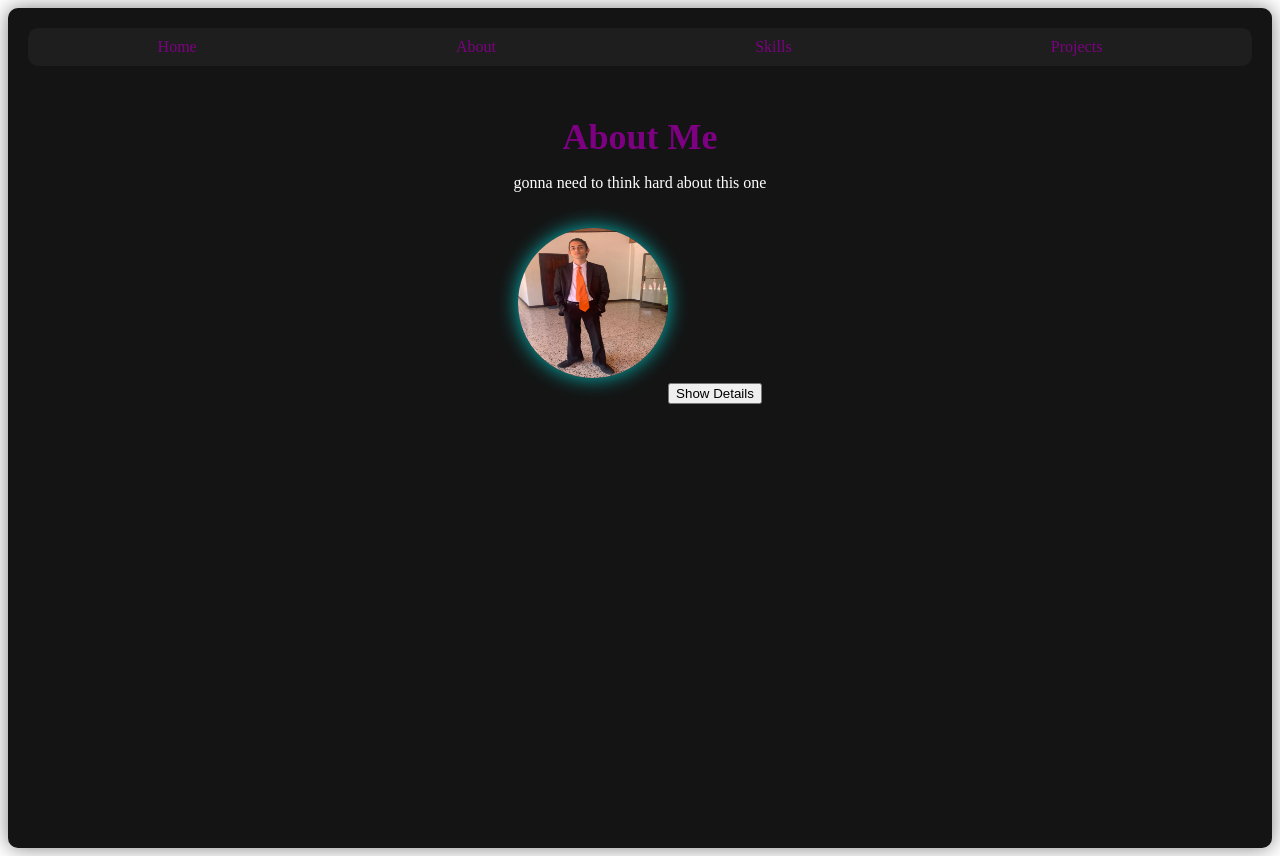
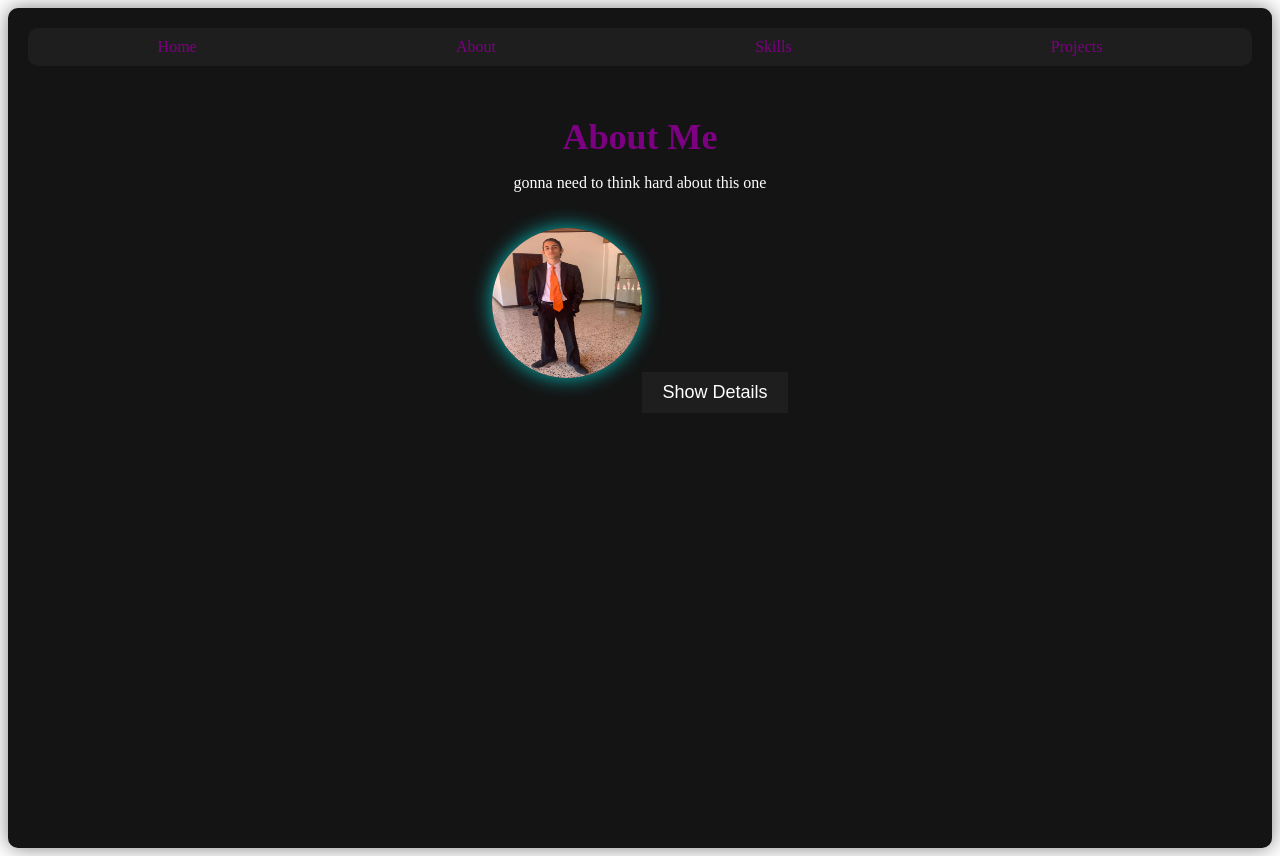
Before and after one commit to 110220004/myReact-portfolio, a React (Create React App) app: page /about in a window 1280 px wide. Built offline with nearby package versions, Linux system fonts and the light colour scheme.

Commit message:
updated about.js
changed the button so that it could look like the get in touch button from home.js

```diff
--- a/package.json
+++ b/package.json
@@ -3,6 +3,7 @@
   "version": "0.1.0",
   "private": true,
   "dependencies": {
+    "@nextui-org/react": "^2.4.2",
     "@testing-library/jest-dom": "^5.17.0",
     "@testing-library/react": "^13.4.0",
     "@testing-library/user-event": "^13.5.0",
--- a/src/components/About.js
+++ b/src/components/About.js
@@ -17,7 +17,7 @@ const About = () => {
       <h2 className="title">About Me</h2>
       <p className="description">gonna need to think hard about this one</p>
       <img src={profilePic} alt="Profile Picture" className="profile-pic" />
-      <button onClick={() => setShowDetails(!showDetails)}>
+      <button className="btn" onClick={() => setShowDetails(!showDetails)}>
         {showDetails ? 'Hide Details' : 'Show Details'}
       </button>
       {details}
```
Also changed, not shown: 1 other file (tests, documents, lock files or other folders).
